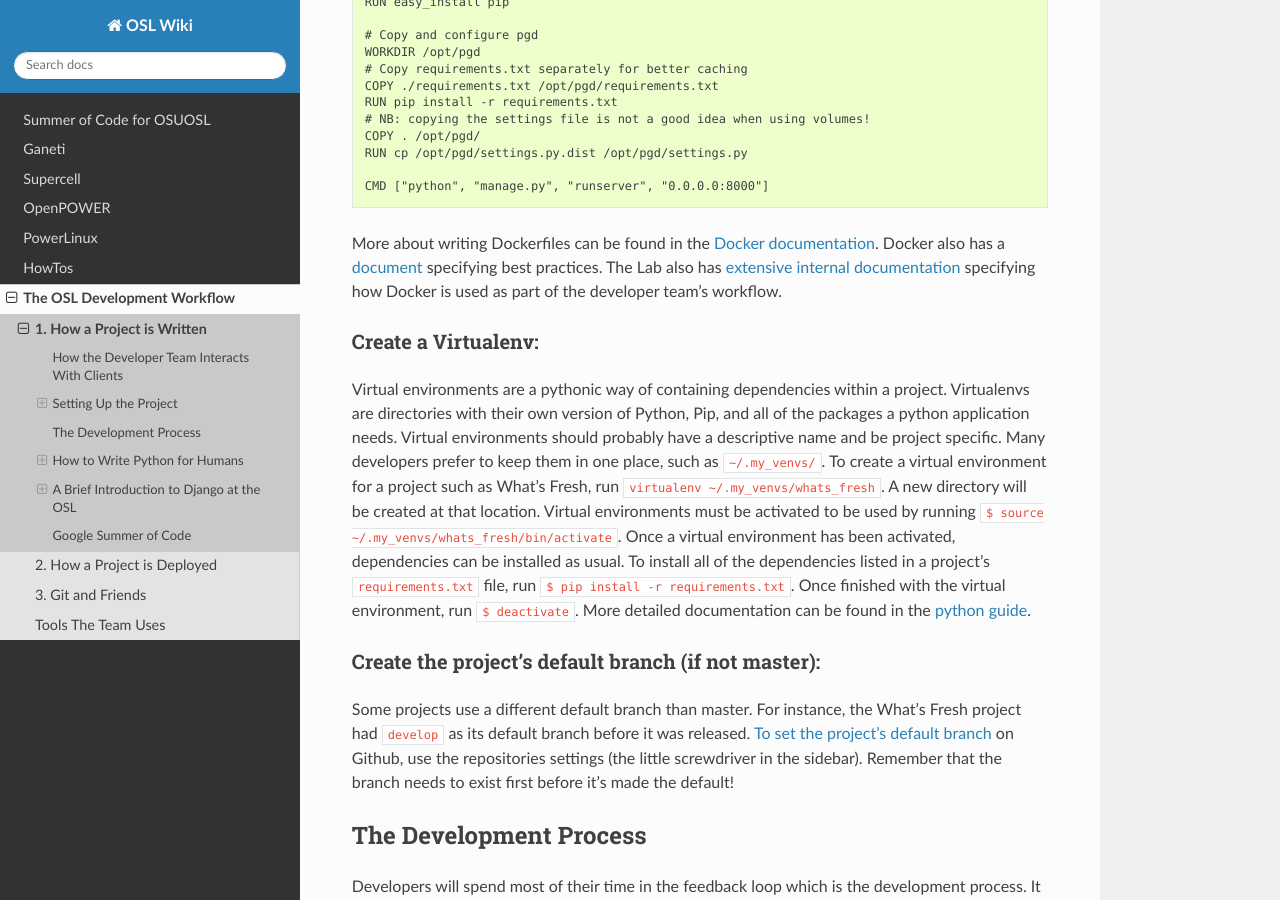
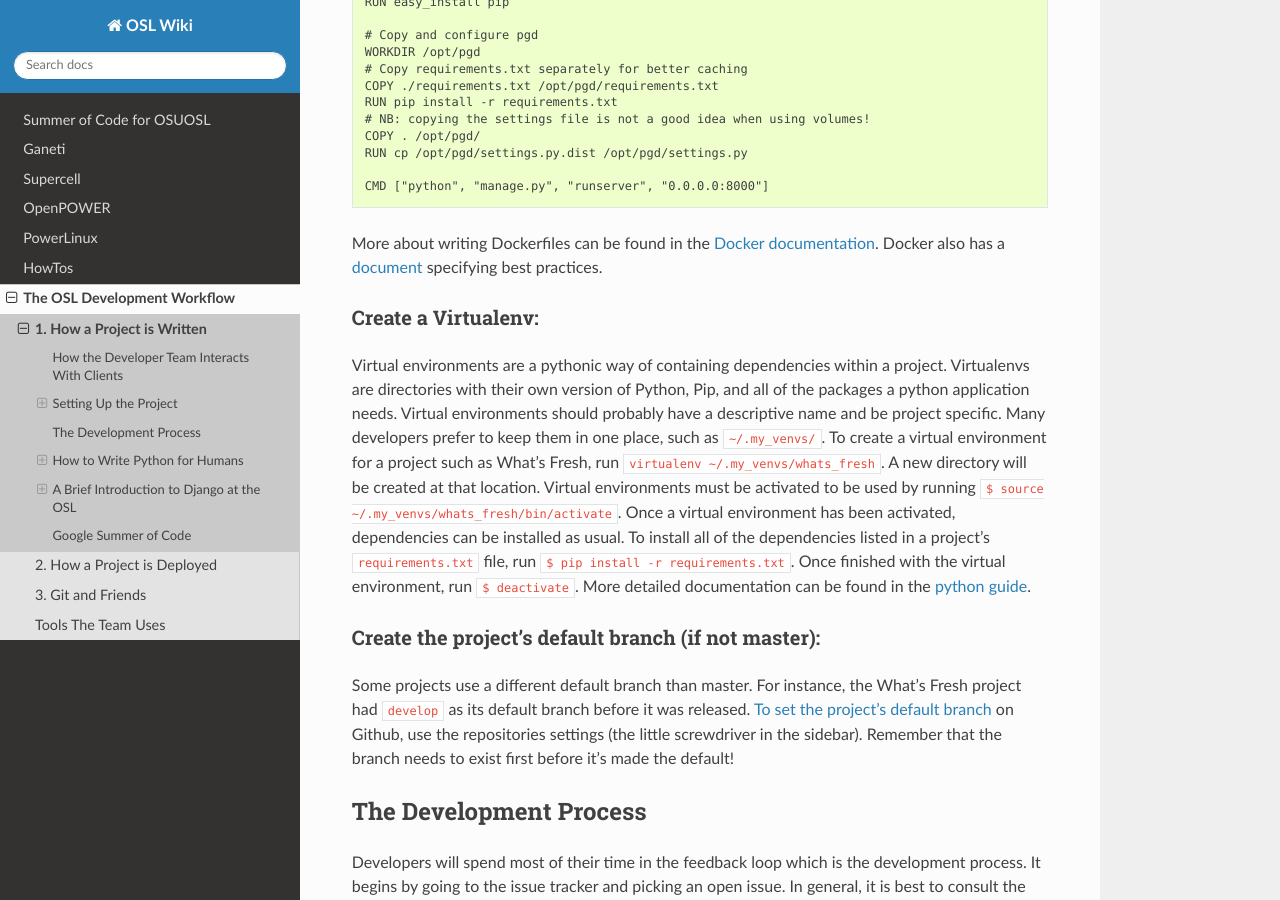
Before and after one commit to osuosl/wiki, a Sphinx documentation site: the page built from source/development_process/1_development.rst, in a window 1280 px wide and 900 px high, scrolled down 2044 px. Built offline with Sphinx 7.4.7 and the Read the Docs theme 2.0.0, drawn with Linux system fonts in a browser that asks for light colours.

Commit message:
Remove reference to internal docs

```diff
--- a/source/development_process/1_development.rst
+++ b/source/development_process/1_development.rst
@@ -123,13 +123,10 @@ project:
 	CMD ["python", "manage.py", "runserver", "0.0.0.0:8000"]
 
 More about writing Dockerfiles can be found in the `Docker documentation`_.
-Docker also has a `document`_ specifying best practices. The Lab also has
-`extensive internal documentation`_ specifying how Docker is used as part of
-the developer team's workflow.
+Docker also has a `document`_ specifying best practices.
 
 .. _Docker documentation: http://docs.docker.com/reference/builder/
 .. _document: https://docs.docker.com/articles/dockerfile_best-practices/
-.. _extensive internal documentation: http://docs.osuosl.org/development/docker-dev-environments.html
 
 Create a Virtualenv:
 ~~~~~~~~~~~~~~~~~~~~
```
